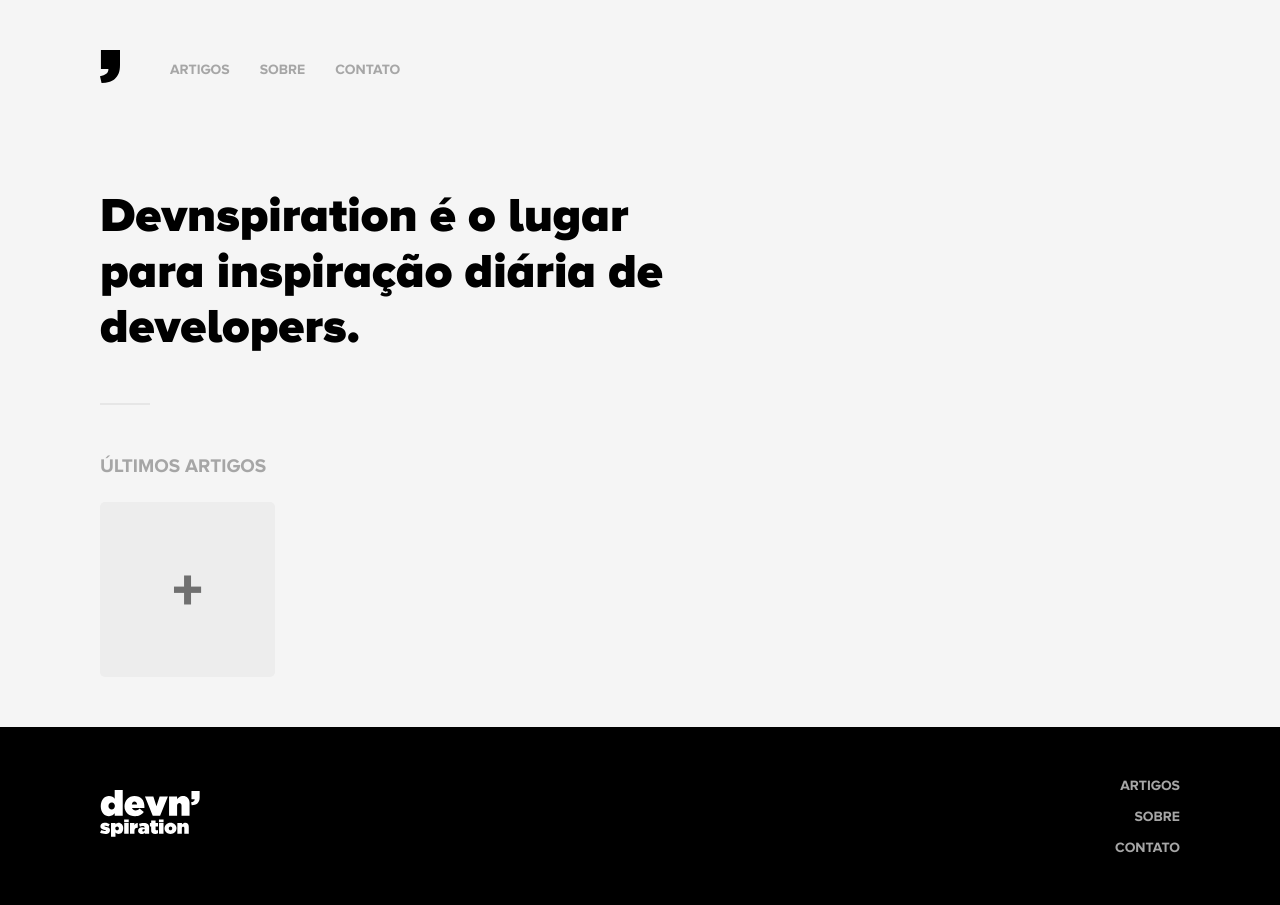
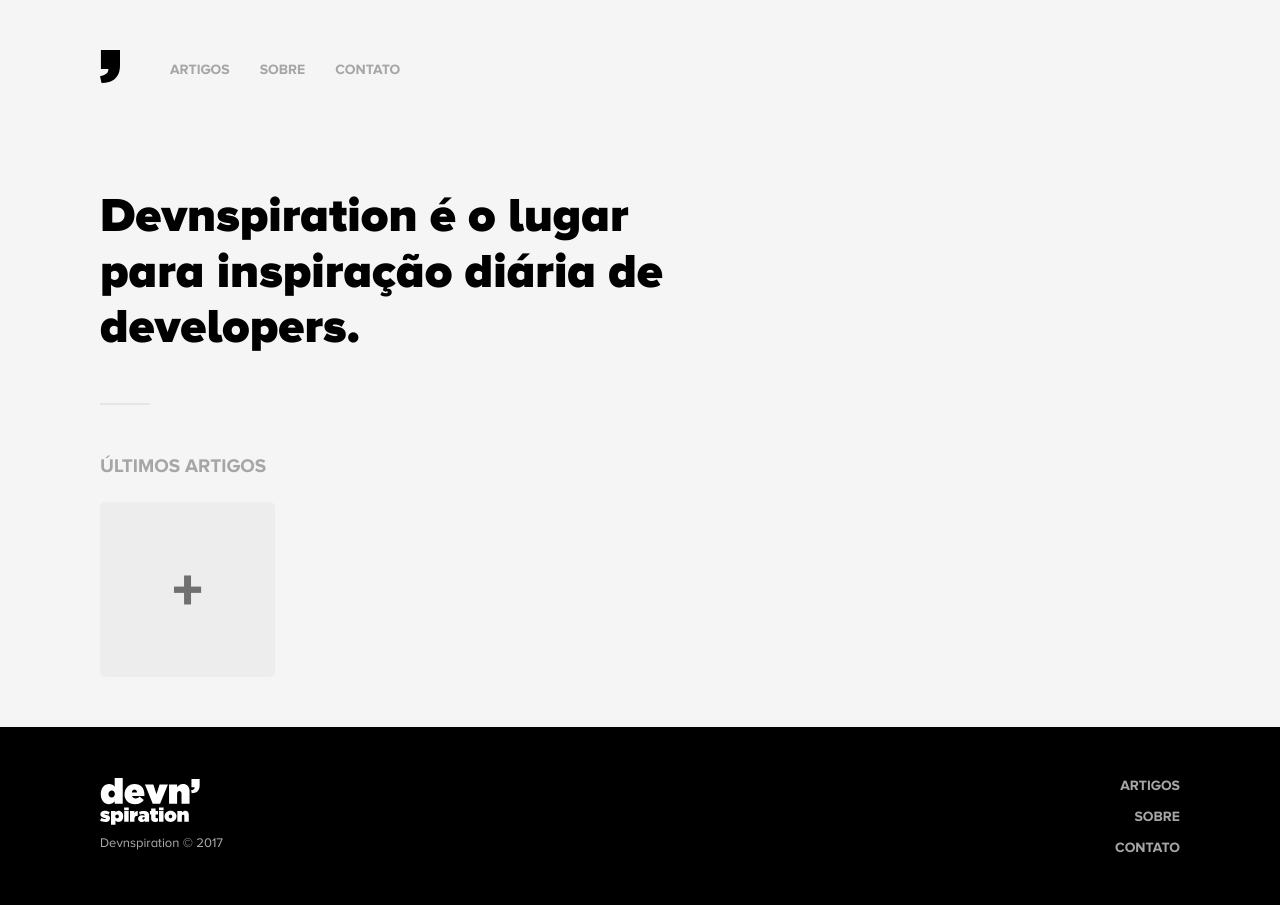
Before and after one commit to devnspiration/devnspiration.github.io, a Jekyll site: the page built from index.html, in a window 1280 px wide. Built offline with Jekyll 4.4.1, drawn with Linux system fonts in a browser that asks for light colours.

Commit message:
Fixed footer-copy

```diff
--- a/_includes/footer.html
+++ b/_includes/footer.html
@@ -3,6 +3,7 @@
 <footer class="footer" role="contentinfo">
   <div class="footer-copy">
     <a href="{{ site.url }}" title="Devnspiration" class="footer-logo">{% include logo.svg %}</a>
+    <p>{{ site.title }} &copy; 2017</p>
   </div>
   <nav class="footer-menu">
     {% for item in site.menu %}
--- a/assets/_sass/organisms/_footer.sass
+++ b/assets/_sass/organisms/_footer.sass
@@ -25,11 +25,14 @@
       right: auto
       left: auto
 
-.footer-copy
-  width: 6.25rem
+.footer-copy p
+  margin: .1875rem 0
+  font-size: .8125rem
+  color: lighten($color-dark, 68%)
 
 .footer-logo
   display: block
+  margin-bottom: .3125rem
 
   > svg
     width: 6.25rem
```
